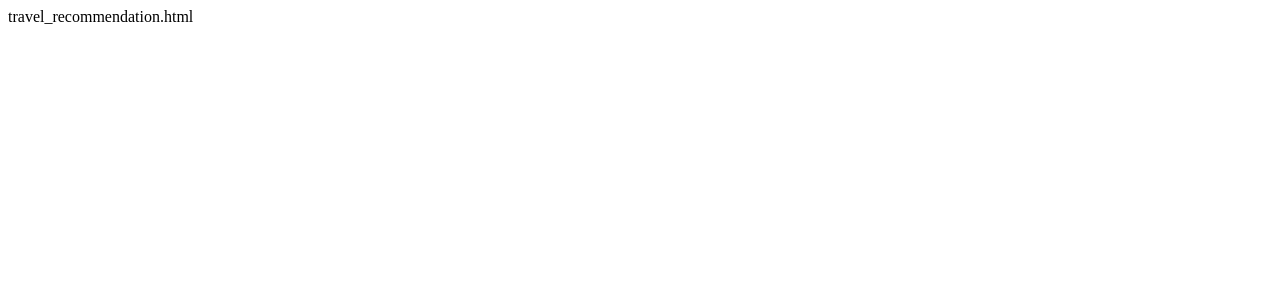
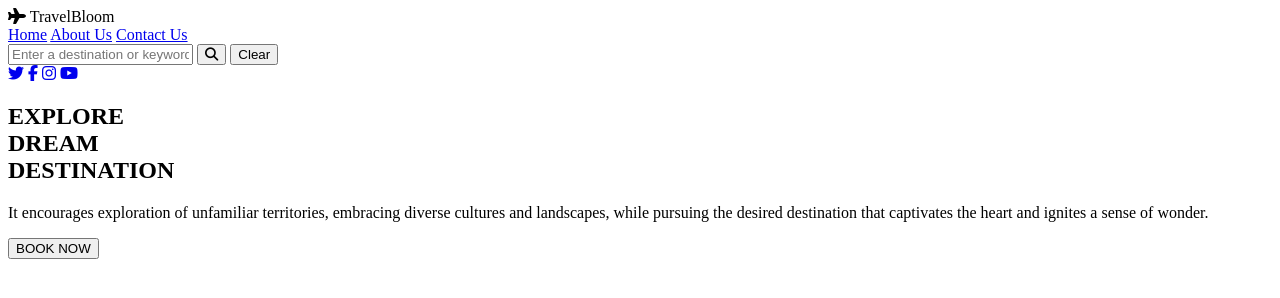
Before and after one commit to ahmaditse/travelRecommendation, a plain HTML site: page travel_recommendation.html in a window 1280 px wide. Drawn offline with Linux system fonts and the light colour scheme.

Commit message:
travel_recommendation.html

```diff
--- a/travel_recommendation.html
+++ b/travel_recommendation.html
@@ -1 +1,64 @@
-travel_recommendation.html
+<!DOCTYPE html>
+<html lang="en">
+<head>
+    <meta charset="UTF-8">
+    <title>TravelBloom</title>
+    <link rel="stylesheet" href="style.css">
+
+    <!-- Font Awesome for icons -->
+    <link rel="stylesheet"
+          href="https://cdnjs.cloudflare.com/ajax/libs/font-awesome/6.5.1/css/all.min.css">
+</head>
+<body>
+
+<!-- Header / Navigation -->
+<header class="navbar">
+    <div class="logo">
+        <i class="fa-solid fa-plane"></i> TravelBloom
+    </div>
+
+    <nav>
+        <a href="#">Home</a>
+        <a href="#">About Us</a>
+        <a href="#">Contact Us</a>
+    </nav>
+
+    <div class="search-box">
+        <input type="text" placeholder="Enter a destination or keyword">
+        <button><i class="fa fa-search"></i></button>
+        <button class="clear">Clear</button>
+    </div>
+</header>
+
+<!-- Social Icons -->
+<div class="social-icons">
+    <a href="#"><i class="fab fa-twitter"></i></a>
+    <a href="#"><i class="fab fa-facebook-f"></i></a>
+    <a href="#"><i class="fab fa-instagram"></i></a>
+    <a href="#"><i class="fab fa-youtube"></i></a>
+</div>
+
+<!-- Hero Section -->
+<section class="hero">
+    <div class="overlay"></div>
+
+    <div class="hero-content">
+        <h1>
+            EXPLORE<br>
+            DREAM<br>
+            DESTINATION
+        </h1>
+
+        <p>
+            It encourages exploration of unfamiliar territories,
+            embracing diverse cultures and landscapes, while
+            pursuing the desired destination that captivates the
+            heart and ignites a sense of wonder.
+        </p>
+
+        <button class="btn">BOOK NOW</button>
+    </div>
+</section>
+
+</body>
+</html>
```
